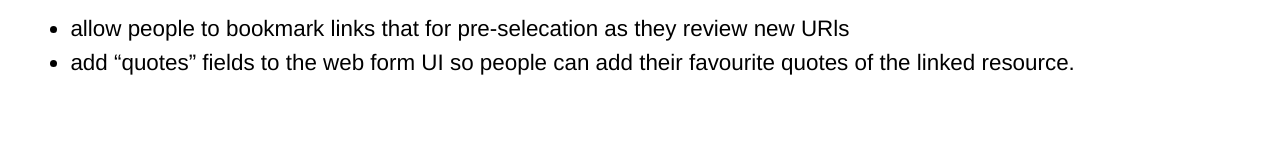
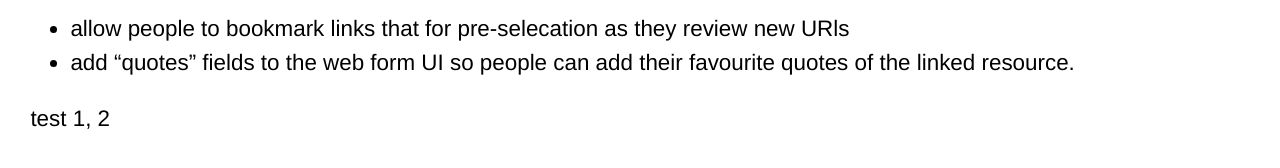
Before and after one commit to octonews/octonews, a Jekyll site: the page built from ORIGIN.md, in a window 1280 px wide and 900 px high, scrolled down 3960 px. Shown: the part 712-880 px from the top of the window. Built offline with Jekyll 4.4.1, drawn with Linux system fonts in a browser that asks for light colours; nearby versions of some CDN libraries; our own code applies the rules of GitHub Pages for plain Markdown files; before the commit the page ends 4804 px from its top, so only the background shows below that.

Commit message:
Update ORIGIN.md

```diff
--- a/ORIGIN.md
+++ b/ORIGIN.md
@@ -107,3 +107,5 @@ e.g.
 
 - allow people to bookmark links that for pre-selecation as they review new URls
 - add "quotes" fields to the web form UI so people can add their favourite quotes of the linked resource.
+
+test 1, 2
```
